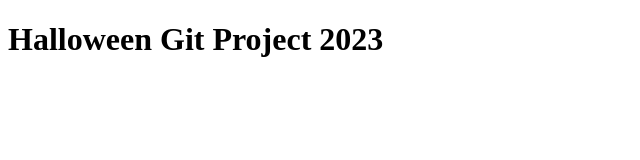
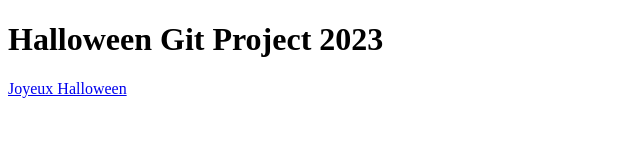
Before and after one commit to malojohannot/Halloween-git-project-2023-Malo---Julia, a plain HTML site: page index.html in a window 1280 px wide. Shown: the whole page, without its empty margins (0-640 px from the left). Drawn offline with Linux system fonts and the light colour scheme.

Commit message:
creation lien sur landing page vers francais

```diff
--- a/index.html
+++ b/index.html
@@ -8,5 +8,6 @@
 </head>
 <body>
     <h1>Halloween Git Project 2023 </h1>
+    <a href="./francais.html">Joyeux Halloween</a>
 </body>
 </html>
```
